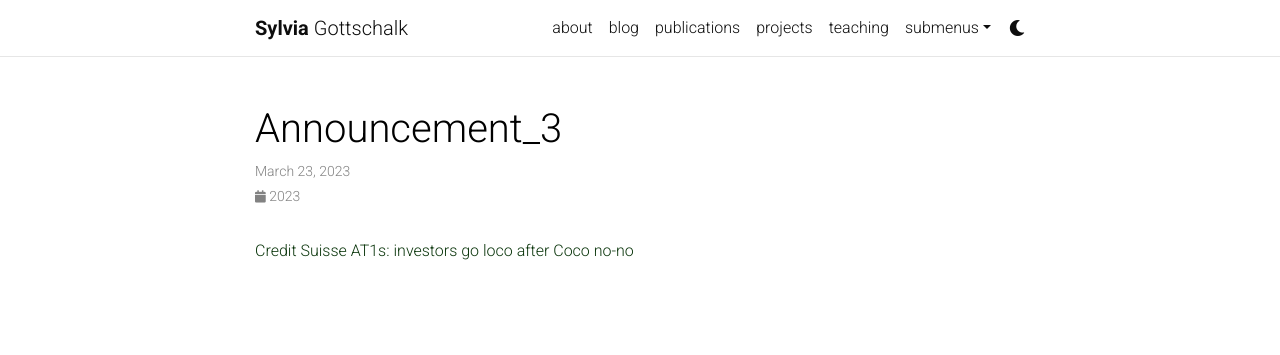
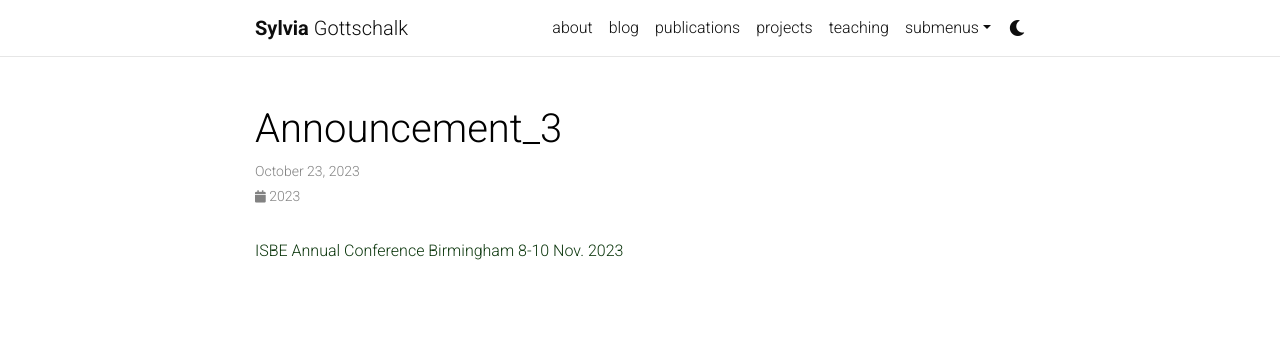
Before and after one commit to sdgottschalk/sgottschalk.io, a Jekyll site: the page built from _news/announcement_3.md, in a window 1280 px wide. Shown: the top 355 px of the page. Built offline with Jekyll 4.4.1, drawn with Linux system fonts in a browser that asks for light colours; comment, search, counter and statistics services are not loaded; a style sheet for code colours, icons or effects is not loaded.

Commit message:
Update announcement_3.md

```diff
--- a/_news/announcement_3.md
+++ b/_news/announcement_3.md
@@ -1,8 +1,8 @@
 ---
 layout: post
-date: 2023-03-23 07:59:00-0400
+date: 2023-10-23 07:59:00-0400
 inline: true
 related_posts: false
 ---
 
-[Credit Suisse AT1s: investors go loco after Coco no-no](https://www.ft.com/content/11b98480-d4fc-45c2-8dca-cdc9386cdebe)
+[ISBE Annual Conference Birmingham 8-10 Nov. 2023 ]([https://www.ft.com/content/11b98480-d4fc-45c2-8dca-cdc9386cdebe](https://isbe.org.uk/isbe-2023/)https://isbe.org.uk/isbe-2023/)
```
